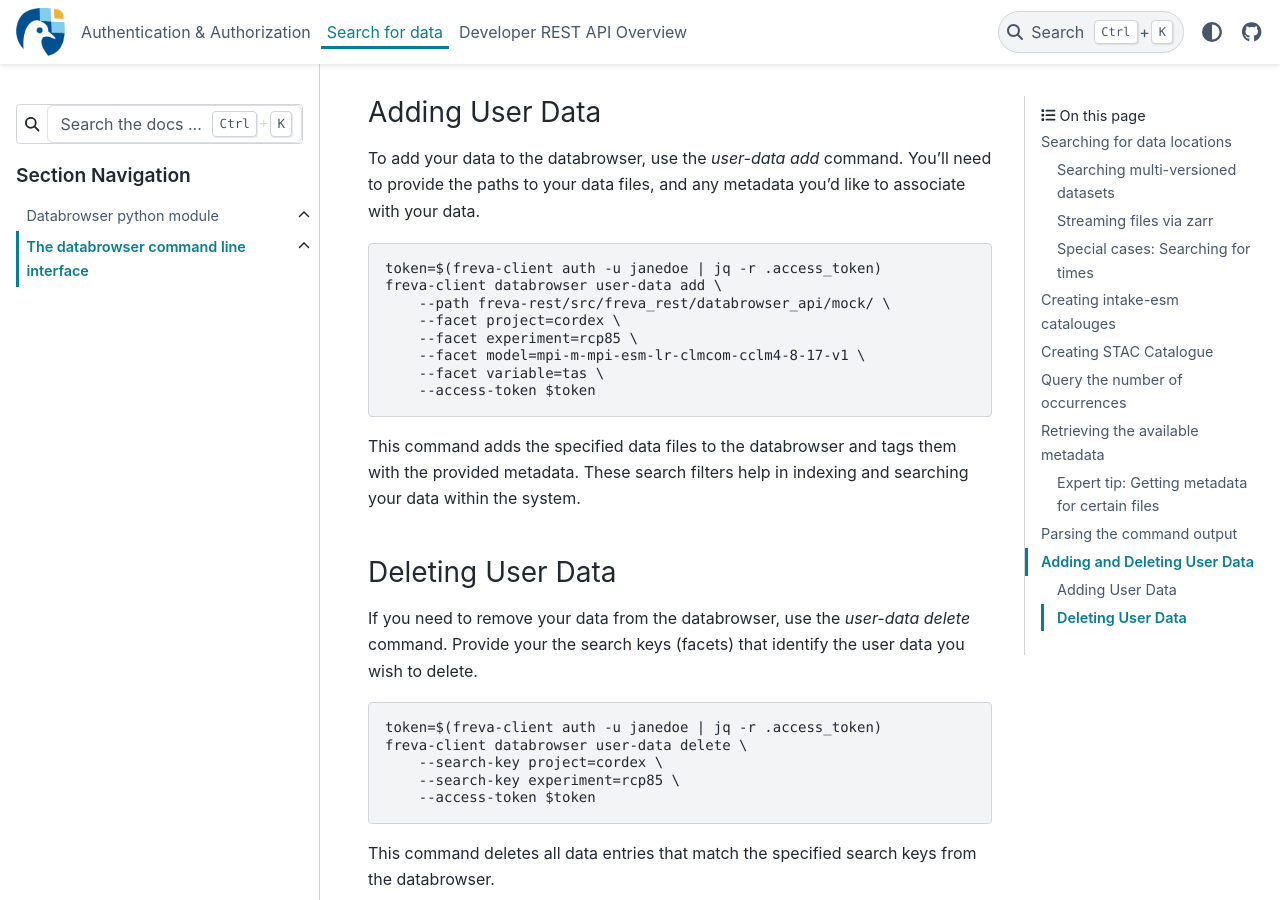
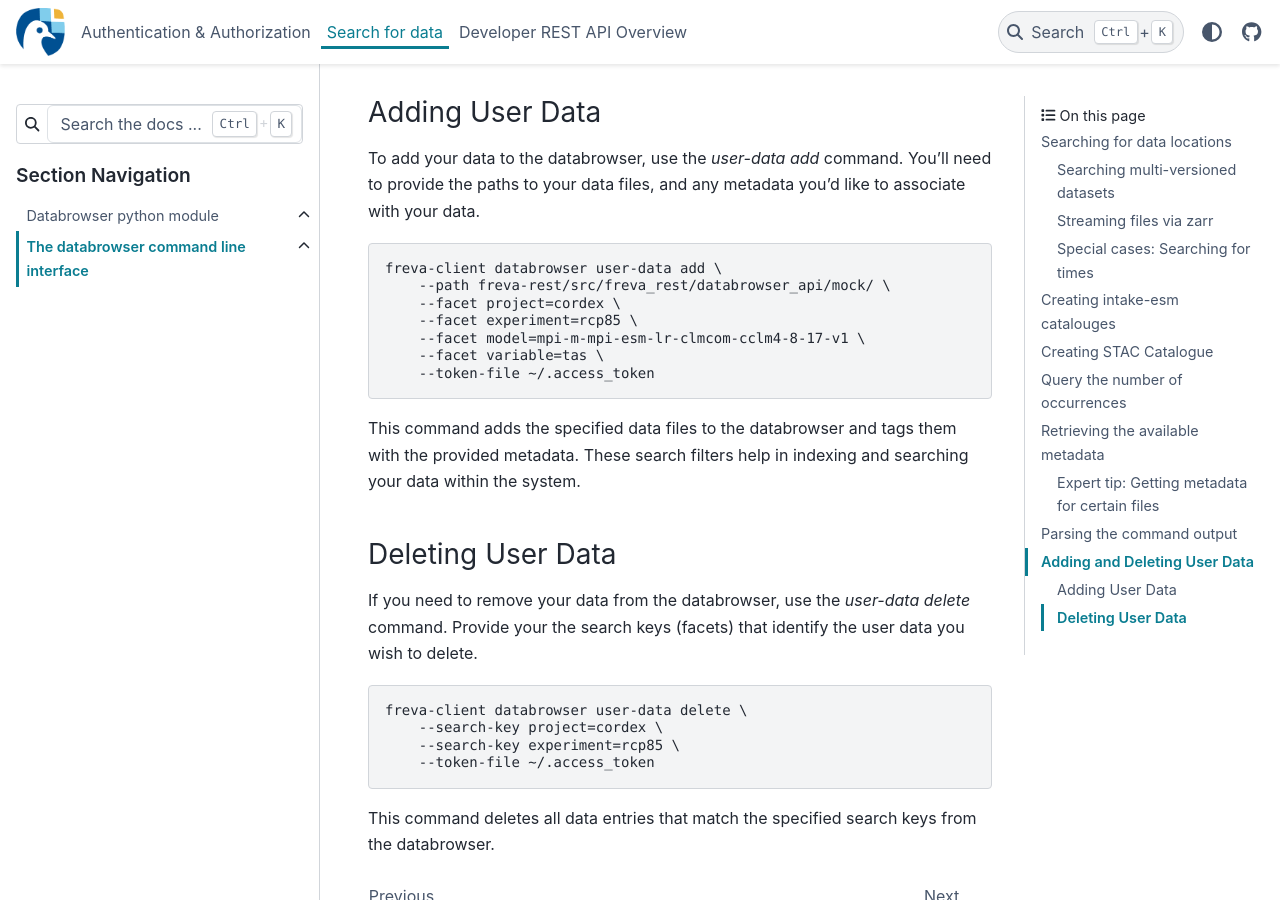
Before and after one commit to freva-org/freva-nextgen, a Sphinx documentation site: the page built from docs/source/databrowser/cli.rst, in a window 1280 px wide and 900 px high, scrolled down 7163 px. Built offline with Sphinx 7.4.7 and the PyData theme 0.15.4, drawn with Linux system fonts in a browser that asks for light colours; the version number is read from the project's files by our own code.

Commit message:
fix(docs): update information from deprecated/non existent parameters

```diff
--- a/docs/source/databrowser/cli.rst
+++ b/docs/source/databrowser/cli.rst
@@ -356,14 +356,13 @@ To add your data to the databrowser, use the `user-data add` command. You'll nee
 
 .. code:: console
 
-    token=$(freva-client auth -u janedoe | jq -r .access_token)
     freva-client databrowser user-data add \
         --path freva-rest/src/freva_rest/databrowser_api/mock/ \
         --facet project=cordex \
         --facet experiment=rcp85 \
         --facet model=mpi-m-mpi-esm-lr-clmcom-cclm4-8-17-v1 \
         --facet variable=tas \
-        --access-token $token
+        --token-file ~/.access_token
 
 
 This command adds the specified data files to the databrowser and tags them with the provided metadata. These search filters help in indexing and searching your data within the system.
@@ -375,10 +374,9 @@ If you need to remove your data from the databrowser, use the `user-data delete`
 
 .. code:: console
 
-    token=$(freva-client auth -u janedoe | jq -r .access_token)
     freva-client databrowser user-data delete \
         --search-key project=cordex \
         --search-key experiment=rcp85 \
-        --access-token $token
+        --token-file ~/.access_token
 
 This command deletes all data entries that match the specified search keys from the databrowser.
```
